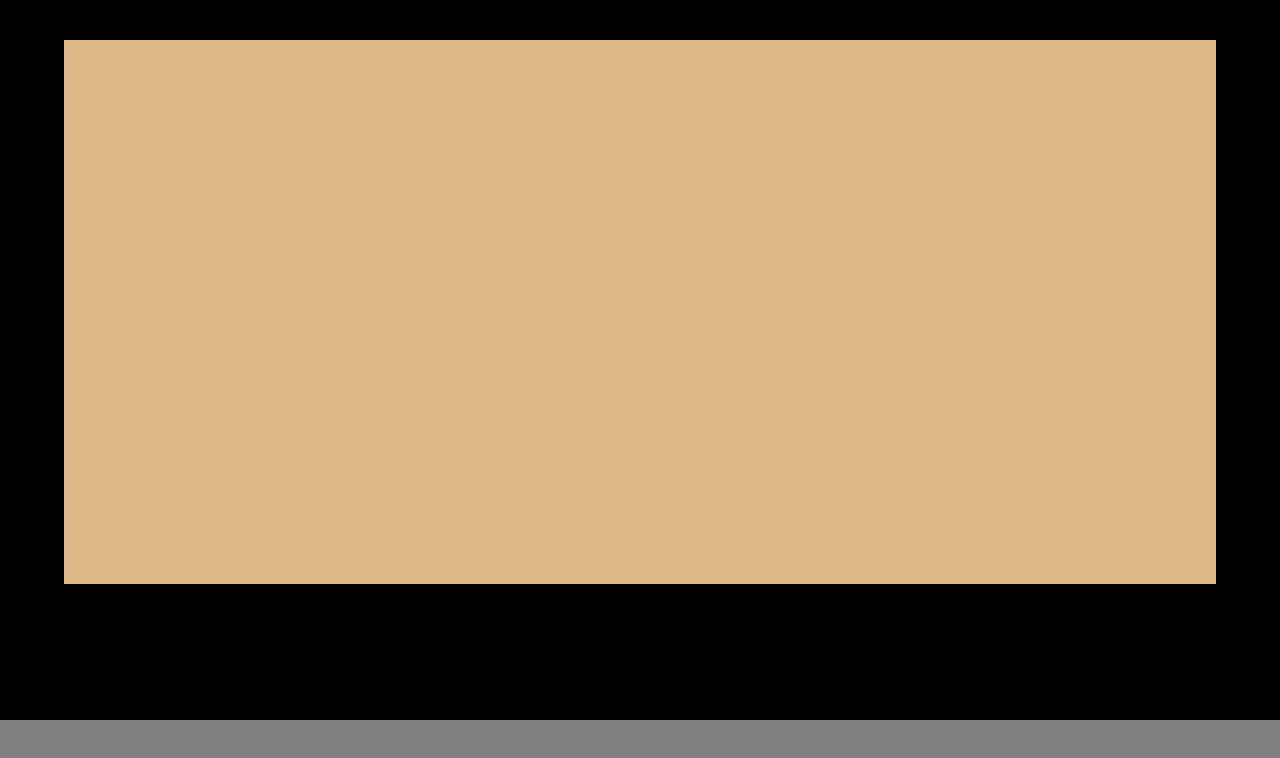
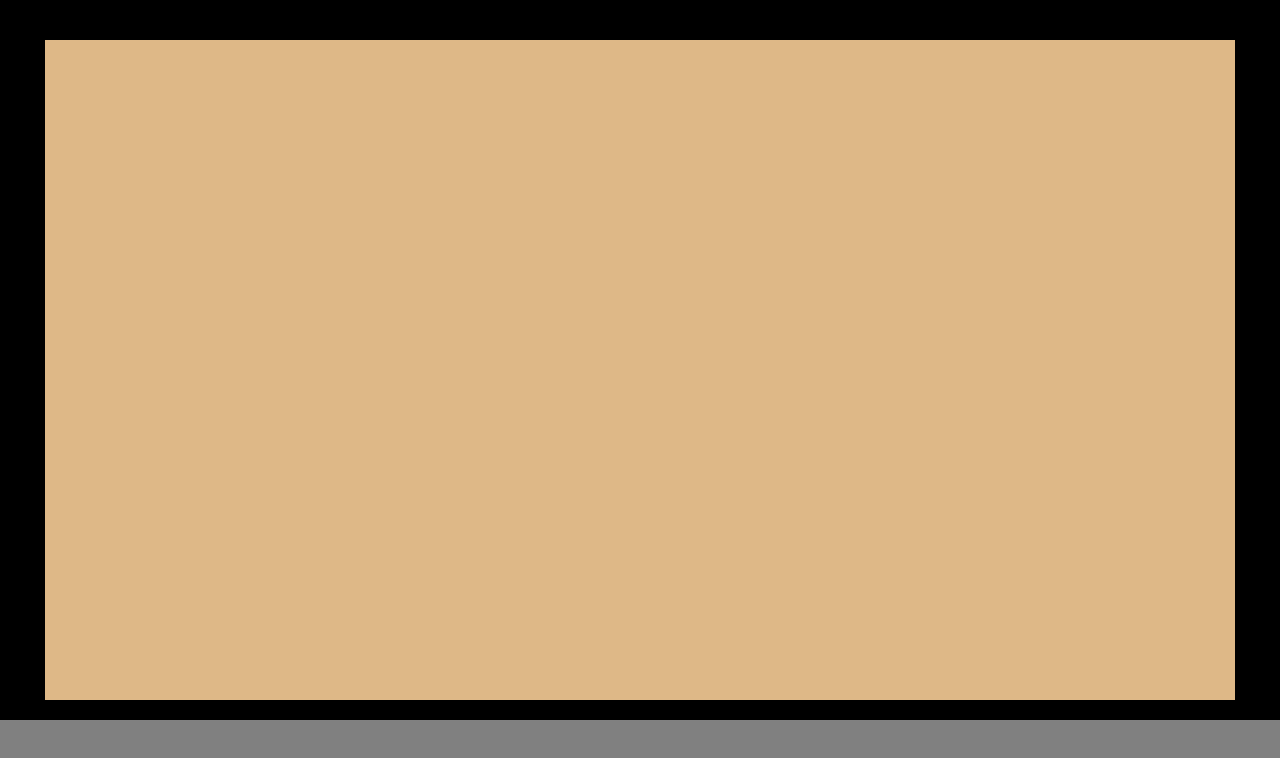
Before and after one commit to francescotroiano98/html-css-zoom, a plain HTML site: page index.html in a window 1280 px wide. Drawn offline with Linux system fonts and the light colour scheme.

Commit message:
fix main-container

```diff
--- a/css/style.css
+++ b/css/style.css
@@ -15,9 +15,9 @@ main{
     padding-top: 40px;
 }
 .main-container{
-    width: 90%;
-    height: 80%;
-    background-color:burlywood;
+    max-width: 93%;
+    height: 82.5vh;
+    background-color: burlywood;
 
 
 }
```
